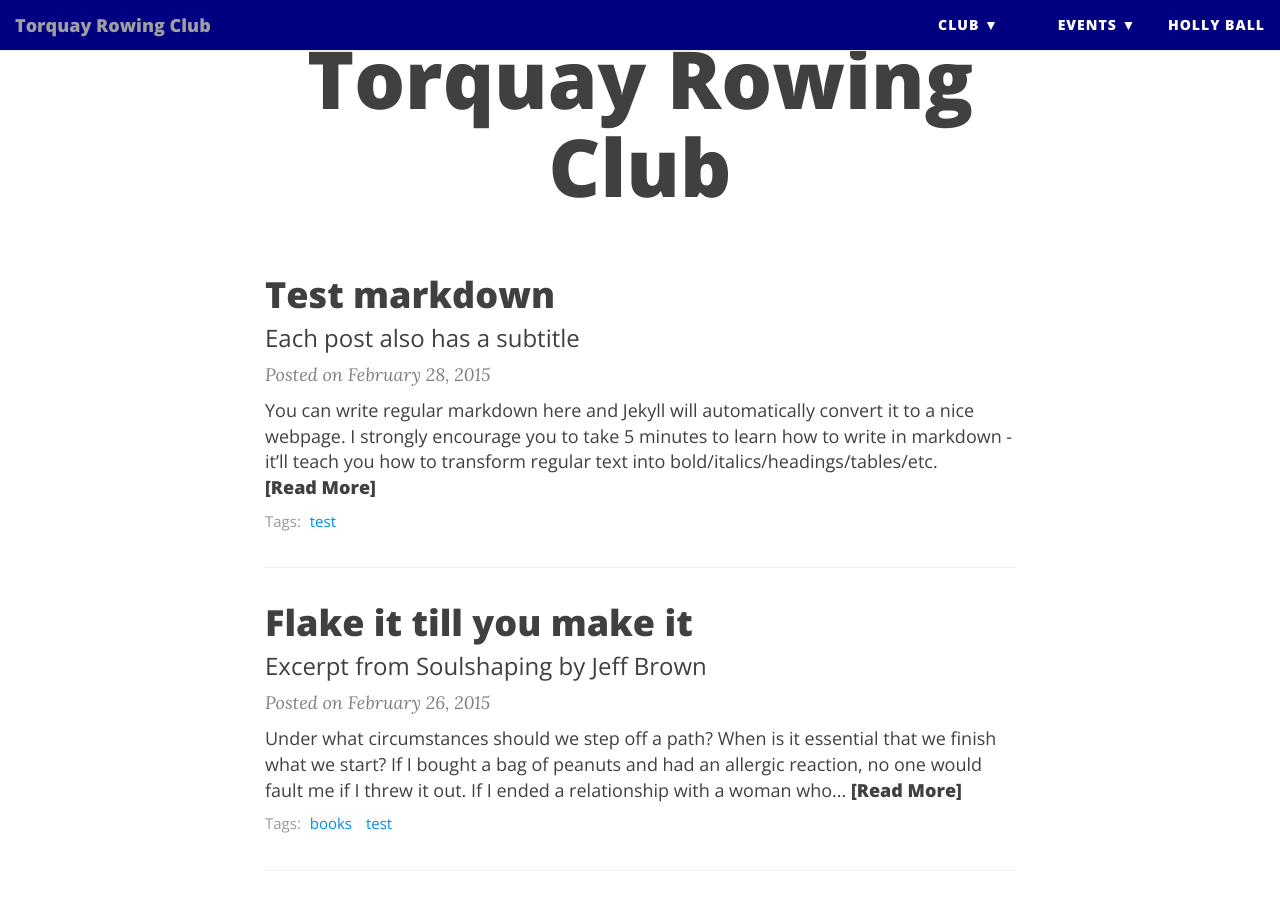
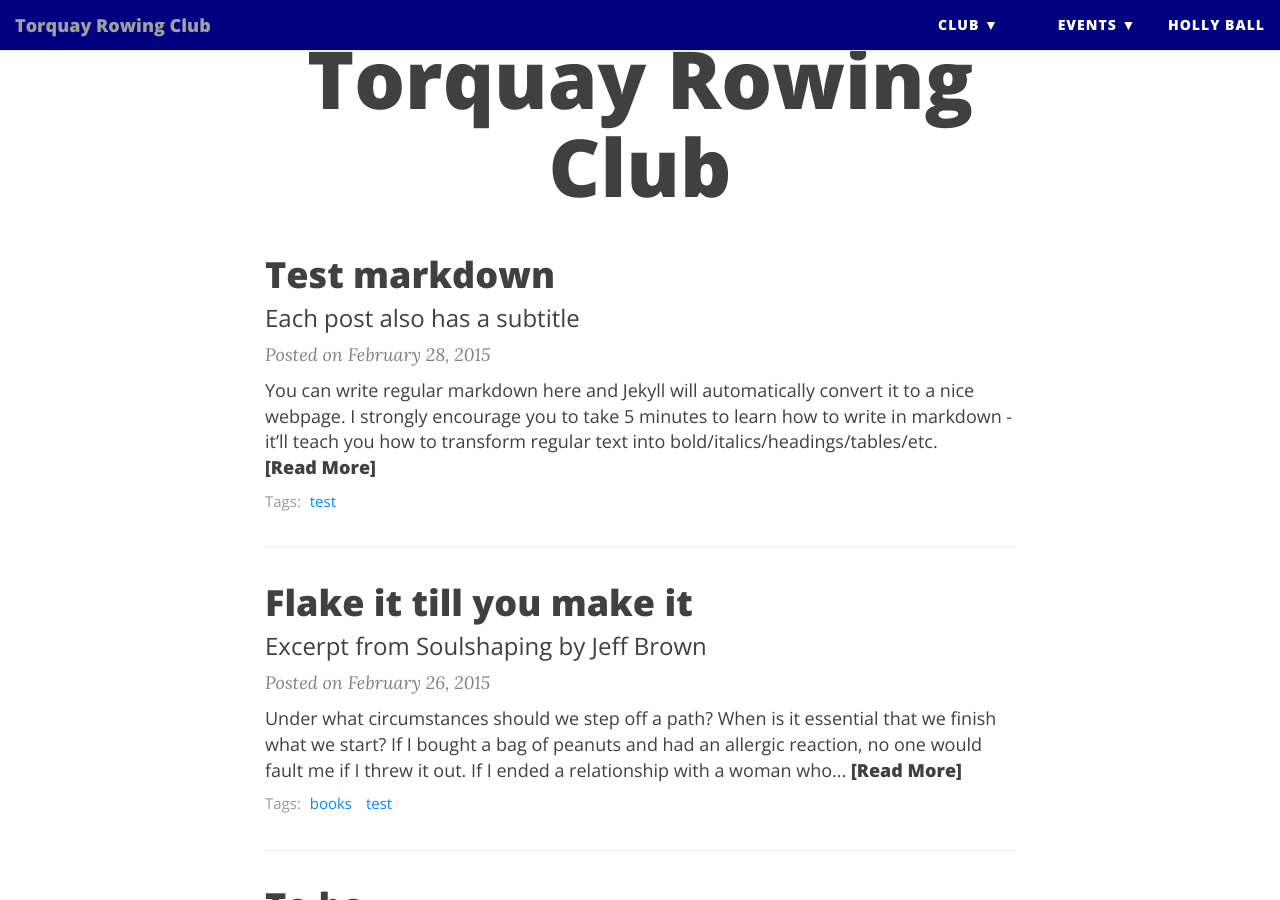
Before and after one commit to torquayrowingclub/torquayrowingclub.github.io, a Jekyll site: the page built from index.html, in a window 1280 px wide and 900 px high, scrolled down 546 px. Built offline with Jekyll 4.4.1, drawn with Linux system fonts in a browser that asks for light colours; nearby versions of some CDN libraries; the list of posts is cut into pages by our own code.

Commit message:
remove header margin

```diff
--- a/css/main.css
+++ b/css/main.css
@@ -435,7 +435,7 @@ footer .theme-by {
 /* --- Post and page headers --- */
 
 .intro-header {
-  margin: 20px 0 20px;
+  margin: 0;
   position: relative;
 }
 .intro-header.big-img {
```
